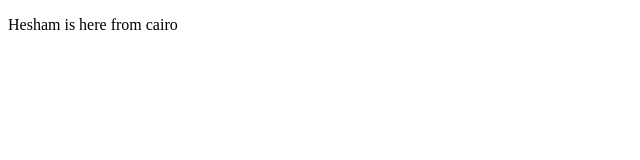
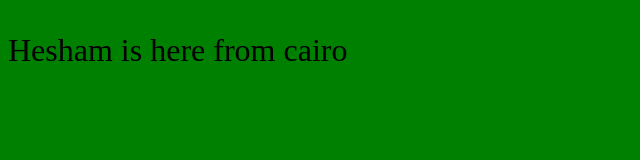
Before and after one commit to heshamelmasry77/hesh-test-no, a plain HTML site: page index.html in a window 1280 px wide. Shown: the whole page, without its empty margins (0-640 px from the left). Drawn offline with Linux system fonts and the light colour scheme.

Commit message:
linked style sheet and added new styles

```diff
--- a/index.html
+++ b/index.html
@@ -3,6 +3,7 @@
 <head>
     <meta charset="UTF-8">
     <title>Title</title>
+    <link type="text/css" rel="stylesheet" href="style.css">
 </head>
 <body>
 <p>Hesham is here from cairo</p>
--- a/style.css
+++ b/style.css
@@ -1,6 +1,6 @@
 body {
   background-color: green;
 }
-h1 {
+p {
   font-size: 32px;
 }
```
